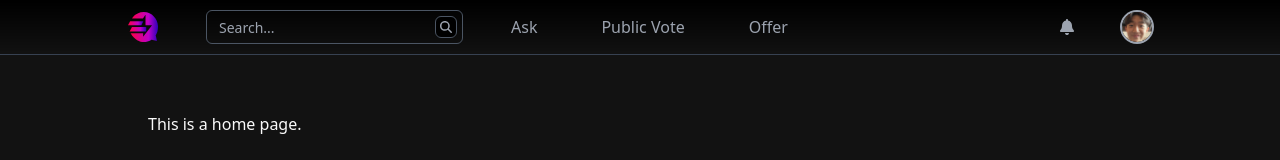
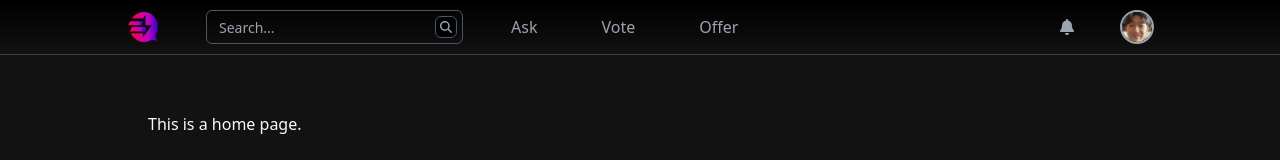
Before and after one commit to cattynip/rellyship, a Next.js app: page / in a window 1280 px wide. Shown: the top 160 px of the page. Built offline with nearby package versions, Linux system fonts and the light colour scheme.

Commit message:
feat: fix header bug

```diff
--- a/components/Header.tsx
+++ b/components/Header.tsx
@@ -37,7 +37,7 @@ const Header = ({ isUserIn }: IHeaderProps) => {
   const onSearchSubmit: SubmitHandler<ISearchForm> = data => console.log(data);
 
   return (
-    <nav className="w-full m-0 p-0 backdrop-blur-md bg-gradient-to-b from-black to-transparent absolute top-0 left-0 z-10 flex items-center justify-around px-24 border-b border-b-gray-700 lg:justify-between">
+    <nav className="w-full m-0 p-0 backdrop-blur-md bg-gradient-to-b from-black to-transparent fixed top-0 left-0 z-10 flex items-center justify-around px-24 border-b border-b-gray-700 lg:justify-between">
       <div className="flex items-center justify-around">
         <div>
           <HeaderElement linkTo={"/"}>
@@ -69,7 +69,7 @@ const Header = ({ isUserIn }: IHeaderProps) => {
           </HeaderElement>
           <div className="hidden items-center sm:flex">
             <HeaderElement linkTo={"/asks/ask"} text="Ask" />
-            <HeaderElement linkTo={"/public-votes/open"} text="Public Vote" />
+            <HeaderElement linkTo={"/public-votes/open"} text="Vote" />
             <HeaderElement linkTo={"/offers/offer"} text="Offer" />
           </div>
         </div>
```
